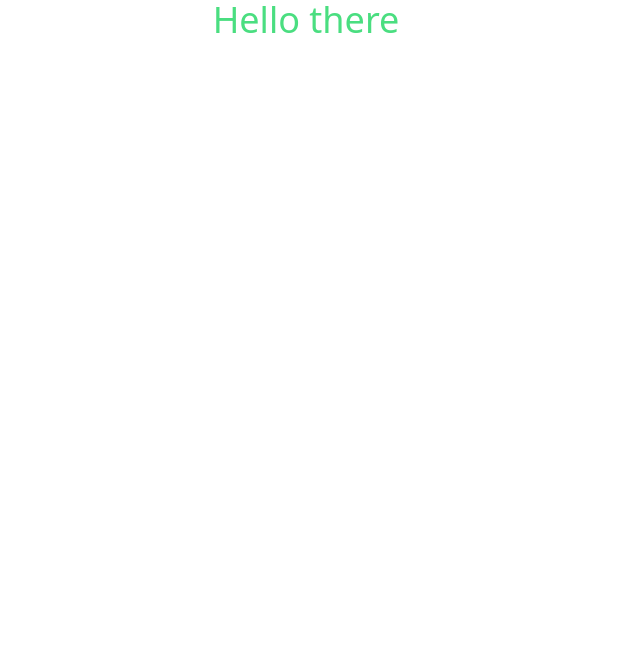
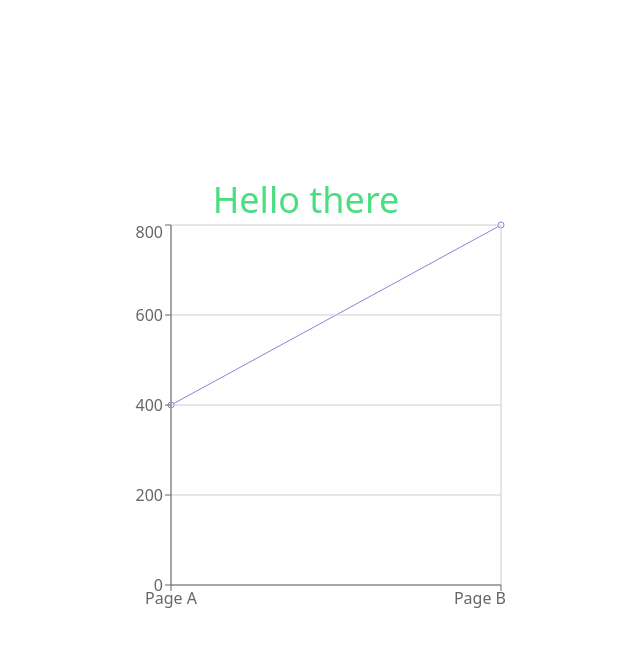
Before and after one commit to ppozniak/weather-forecast, a React (Vite) app: page / in a window 1280 px wide. Shown: the top 646 px of the page, without its empty margins (334-974 px from the left). Built offline with nearby package versions, Linux system fonts and the light colour scheme.

Commit message:
Add recharts

```diff
--- a/package.json
+++ b/package.json
@@ -11,7 +11,8 @@
   },
   "dependencies": {
     "react": "^18.2.0",
-    "react-dom": "^18.2.0"
+    "react-dom": "^18.2.0",
+    "recharts": "^2.12.7"
   },
   "devDependencies": {
     "@types/react": "^18.2.66",
--- a/src/App.tsx
+++ b/src/App.tsx
@@ -1,7 +1,32 @@
+import {
+  LineChart,
+  Line,
+  CartesianGrid,
+  XAxis,
+  YAxis,
+  Tooltip,
+} from "recharts";
+
 function App() {
+  const data = [
+    { name: "Page A", uv: 400, pv: 2400, amt: 2400 },
+    { name: "Page B", uv: 800, pv: 2400, amt: 2400 },
+  ];
+
   return (
-    <div className="container mx-auto text-center">
-      <h1 className="text-4xl text-green-400 my-auto">Hello there</h1>
+    <div className="container h-screen">
+      <div className="flex justify-center items-center h-full flex-col">
+        <h1 className="text-4xl text-green-400">Hello there</h1>
+        <div>
+          <LineChart width={400} height={400} data={data}>
+            <Line type="monotone" dataKey="uv" stroke="#8884d8" />
+            <CartesianGrid stroke="#ccc" />
+            <XAxis dataKey="name" />
+            <YAxis />
+            <Tooltip />
+          </LineChart>
+        </div>
+      </div>
     </div>
   );
 }
--- a/tailwind.config.js
+++ b/tailwind.config.js
@@ -2,6 +2,9 @@
 export default {
   content: ["./index.html", "./src/**/*.{js,ts,jsx,tsx}"],
   theme: {
+    container: {
+      center: true,
+    },
     extend: {},
   },
   plugins: [],
```
Also changed, not shown: 1 other file (tests, documents, lock files or other folders).
